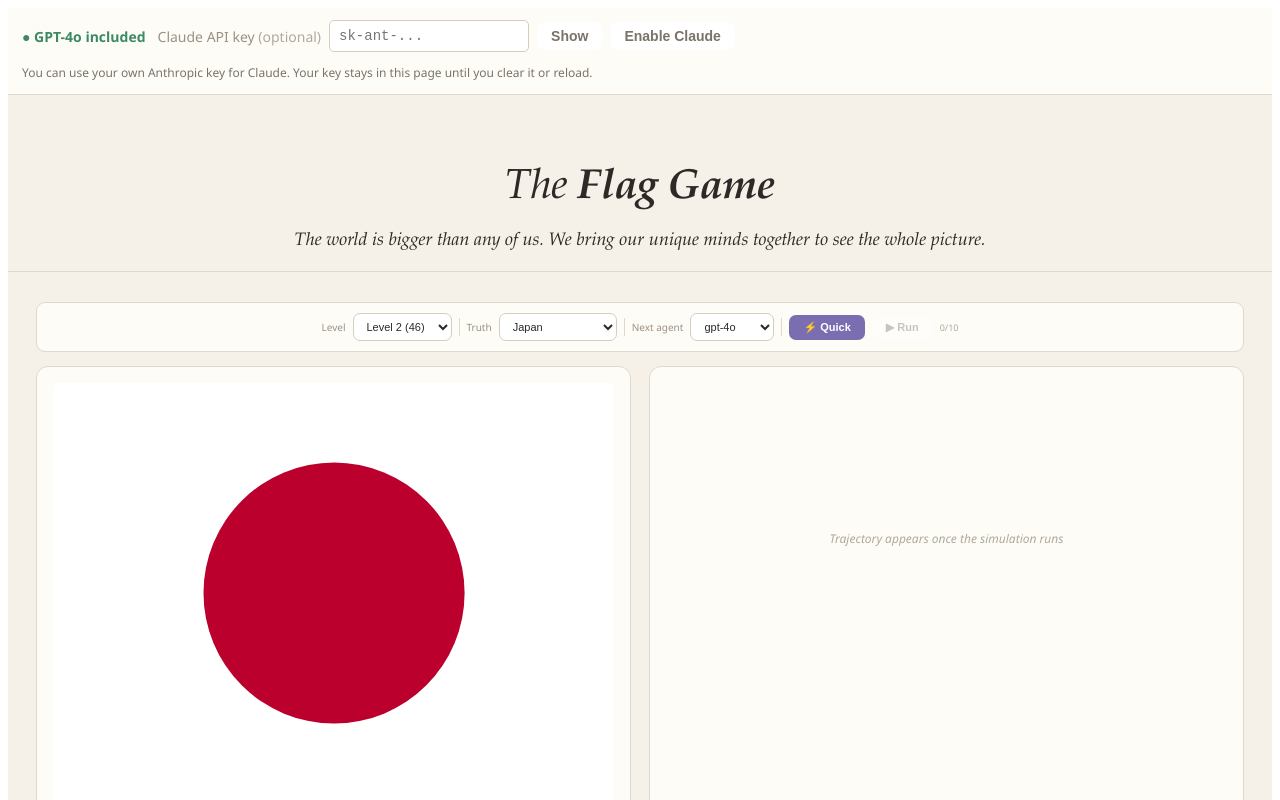
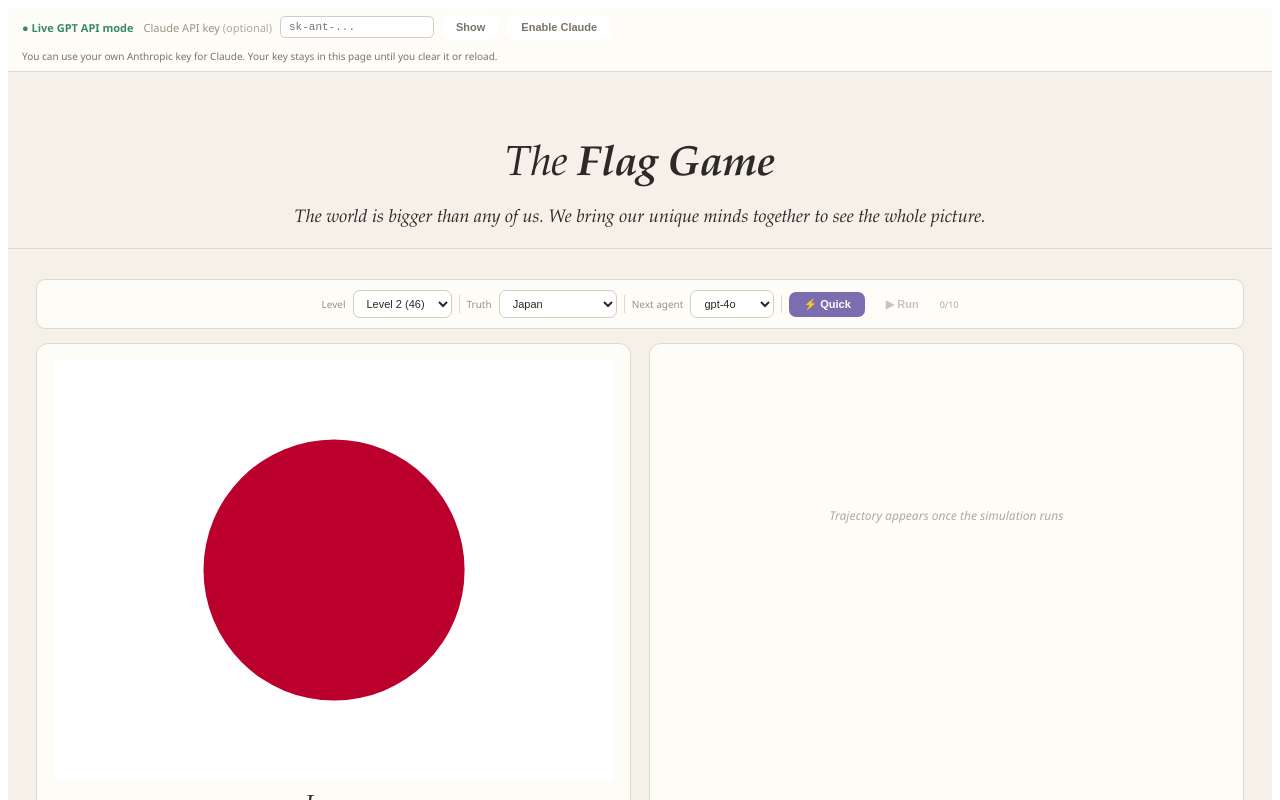
Before and after one commit to lizardp1/flag_game, a React (Vite) app: page / in a window 1280 px wide. Shown: the top 800 px of the page. Built offline with nearby package versions, Linux system fonts and the light colour scheme.

Commit message:
Restore compact API bar and label live GPT mode

```diff
--- a/src/App.jsx
+++ b/src/App.jsx
@@ -1222,19 +1222,19 @@ function ResultPanel({truth,playerGuess,playerTop,playerLeft,aiAgents,aiGuesses,
 function ApiKeyBar({keys,onKeyChange}){
   const[draft,setDraft]=useState('');const[shown,setShown]=useState(false);
   const apply=e=>{e.preventDefault();const value=draft.trim();if(!value)return;onKeyChange(value);setDraft('');setShown(false);};
-  return(<div style={{borderBottom:`1px solid ${T.bdr}`,background:T.pan,padding:'12px 14px'}}>
-    <div style={{maxWidth:1400,margin:'0 auto',display:'flex',flexWrap:'wrap',alignItems:'center',gap:12,fontSize:14}}>
-      <span style={{color:'#3a8a64',fontWeight:700}}>● GPT-4o included</span>
+  return(<div style={{borderBottom:`1px solid ${T.bdr}`,background:T.pan,padding:'7px 14px'}}>
+    <div style={{maxWidth:1400,margin:'0 auto',display:'flex',flexWrap:'wrap',alignItems:'center',gap:10,fontSize:11}}>
+      <span style={{color:'#3a8a64',fontWeight:700,whiteSpace:'nowrap'}}>● Live GPT API mode</span>
       <form onSubmit={apply} style={{display:'flex',flexWrap:'wrap',alignItems:'center',gap:8}}>
         <label htmlFor="claude-api-key" style={{color:T.dim}}>Claude API key <span style={{color:T.fnt}}>(optional)</span></label>
         <input id="claude-api-key" type={shown?'text':'password'} placeholder={PROVIDERS.anthropic.placeholder} value={draft} onChange={e=>setDraft(e.target.value)} autoComplete="off" spellCheck={false} autoCapitalize="none" aria-describedby="claude-key-help"
-          style={{width:200,maxWidth:'100%',boxSizing:'border-box',padding:'7px 9px',borderRadius:5,border:`1px solid ${T.blt}`,background:T.card,color:T.txt,fontSize:14,fontFamily:'ui-monospace,monospace'}}/>
-        <button type="button" onClick={()=>setShown(s=>!s)} aria-pressed={shown} aria-label={shown?'Hide Claude API key':'Show Claude API key'} style={{...S.btn(false),fontSize:14}}>{shown?'Hide':'Show'}</button>
-        <button type="submit" disabled={!draft.trim()||draft.trim()===keys.anthropic} style={{...S.btn(!!draft.trim(),'#3a8a64'),fontSize:14}}>{keys.anthropic?'Replace key':'Enable Claude'}</button>
-        {keys.anthropic&&<button type="button" onClick={()=>{onKeyChange('');setDraft('');setShown(false);}} style={{...S.btn(false),fontSize:14}}>Clear key</button>}
+          style={{width:154,maxWidth:'100%',boxSizing:'border-box',padding:'4px 8px',borderRadius:5,border:`1px solid ${T.blt}`,background:T.card,color:T.txt,fontSize:11,fontFamily:'ui-monospace,monospace'}}/>
+        <button type="button" onClick={()=>setShown(s=>!s)} aria-pressed={shown} aria-label={shown?'Hide Claude API key':'Show Claude API key'} style={{...S.btn(false),fontSize:11}}>{shown?'Hide':'Show'}</button>
+        <button type="submit" disabled={!draft.trim()||draft.trim()===keys.anthropic} style={{...S.btn(!!draft.trim(),'#3a8a64'),fontSize:11}}>{keys.anthropic?'Replace key':'Enable Claude'}</button>
+        {keys.anthropic&&<button type="button" onClick={()=>{onKeyChange('');setDraft('');setShown(false);}} style={{...S.btn(false),fontSize:11}}>Clear key</button>}
       </form>
       <span role="status" style={{color:keys.anthropic?'#3a8a64':T.mut}}>{keys.anthropic?'Claude models enabled':''}</span>
-      <p id="claude-key-help" style={{width:'100%',margin:0,fontSize:12,color:T.mut,lineHeight:1.5}}>You can use your own Anthropic key for Claude. Your key stays in this page until you clear it or reload.</p>
+      <p id="claude-key-help" style={{width:'100%',margin:0,fontSize:10,color:T.mut,lineHeight:1.5}}>You can use your own Anthropic key for Claude. Your key stays in this page until you clear it or reload.</p>
     </div>
   </div>);
 }
```
